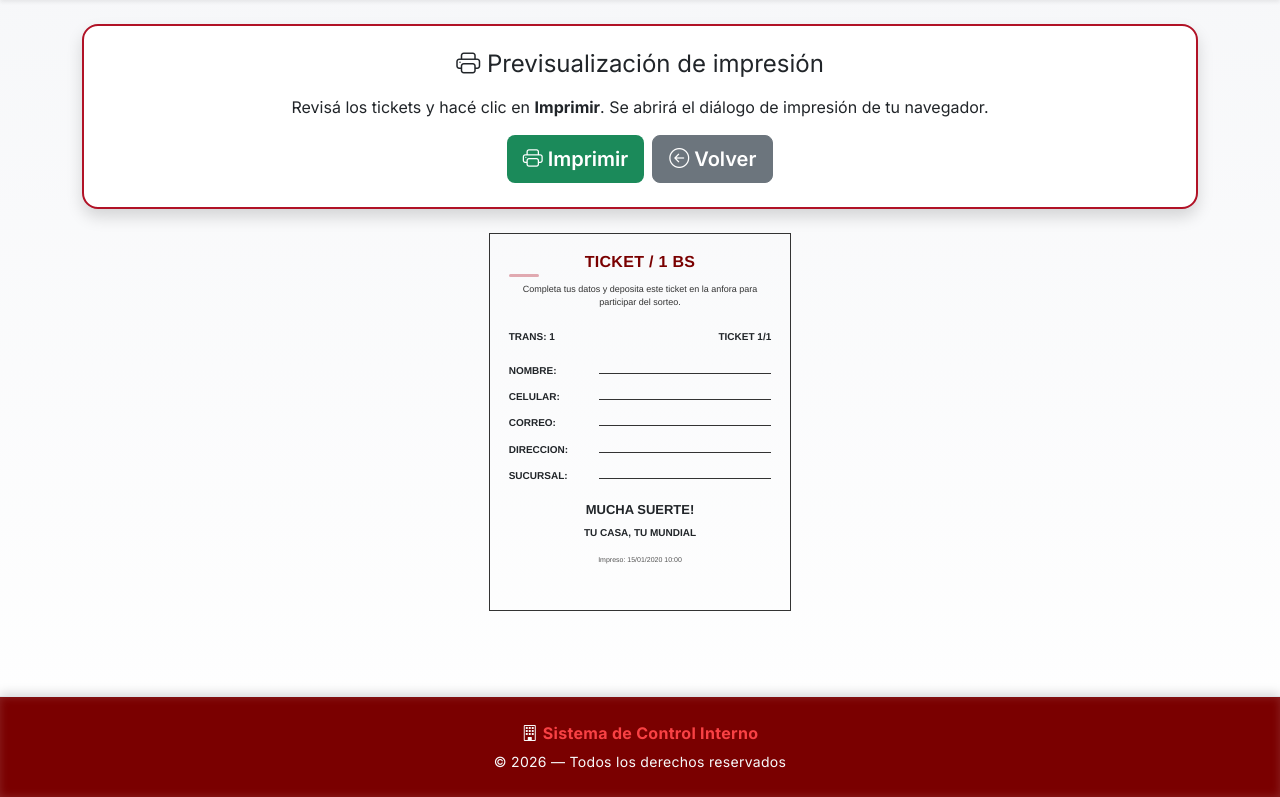
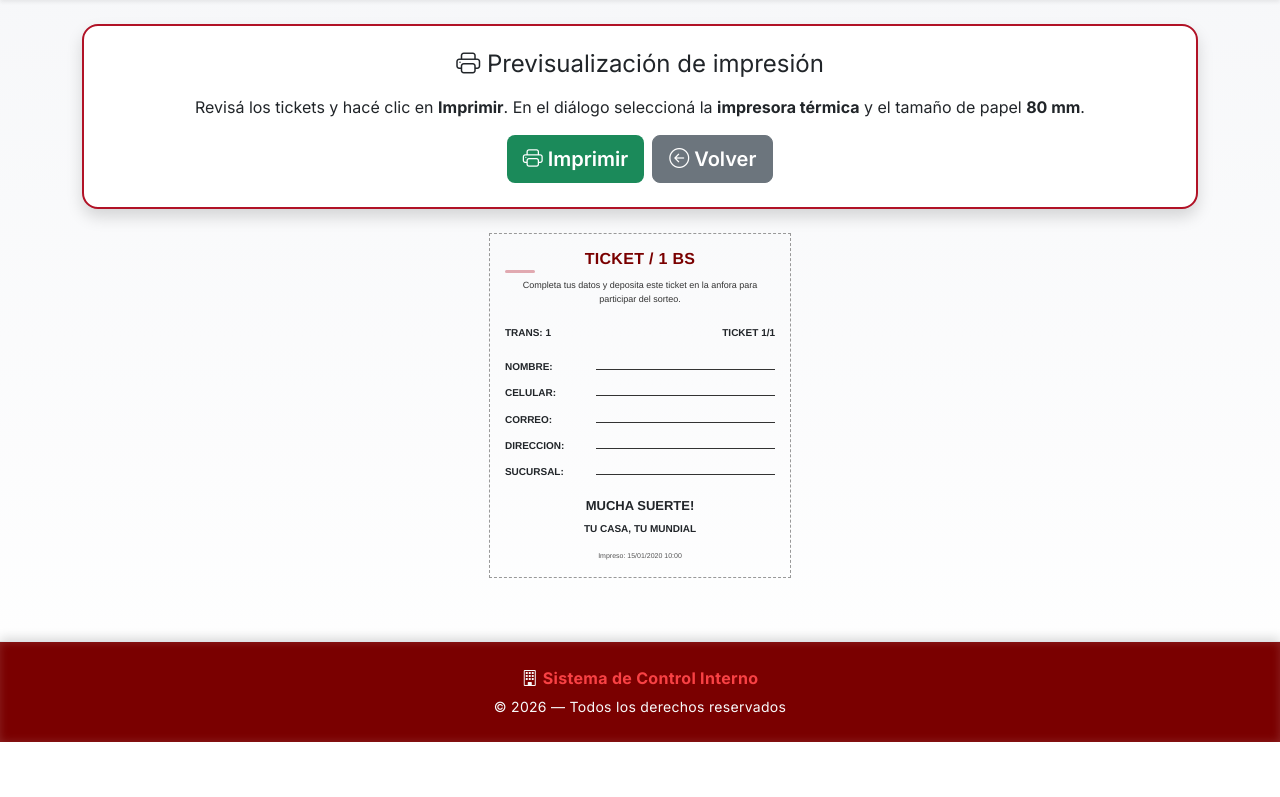
Before and after one commit to josecarlos3390/empleados_abm, a Flask app: page /tickets/previsualizar/1 in a window 1280 px wide. Shown: the part 63-860 px from the top of the page. After the commit the page ends 805 px from the top, so only its background shows below. Run offline with Flask 3, Linux system fonts and the light colour scheme; tables that the repository leaves empty or names only in its code hold one stand-in row (values such as "Sample post"); parts of the project's set-up code (start-up, migrations or seed data) failed here and were passed over.

Commit message:
fix(tickets): mejora impresión continua en impresoras térmicas
- Elimina saltos de página entre tickets en la previsualización.
- Ajusta ancho a 80mm y elimina bordes/márgenes al imprimir.
- Tickets se imprimen seguidos uno después de otro en el rollo.
- Auto-abre el diálogo de impresión al cargar la previsualización.

```diff
--- a/templates/tickets/previsualizar.html
+++ b/templates/tickets/previsualizar.html
@@ -13,10 +13,10 @@
 
 .ticket-preview {
     width: 80mm;
-    min-height: 100mm;
-    border: 1px solid #333;
-    padding: 5mm;
-    margin-bottom: 10mm;
+    min-height: 60mm;
+    border: 1px dashed #999;
+    padding: 4mm;
+    margin-bottom: 4mm;
     box-sizing: border-box;
     page-break-inside: avoid;
     font-family: 'Helvetica', 'Arial', sans-serif;
@@ -94,6 +94,11 @@
 }
 
 @media print {
+    @page {
+        size: 80mm auto;
+        margin: 0;
+    }
+
     /* Ocultar navbar, footer y controles de la página */
     .navbar,
     .main-footer,
@@ -105,7 +110,8 @@
     }
 
     /* Quitar márgenes del contenedor principal */
-    .container {
+    .container,
+    .container-fluid {
         margin: 0 !important;
         padding: 0 !important;
         max-width: 100% !important;
@@ -117,13 +123,24 @@
         background: white;
     }
 
-    .ticket-preview {
+    .tickets-container {
+        max-width: 80mm;
         margin: 0 auto;
-        page-break-after: always;
     }
 
-    .ticket-preview:last-child {
+    .ticket-preview {
+        width: 80mm;
+        min-height: auto;
+        border: none;
+        padding: 3mm 2mm;
+        margin: 0;
+        page-break-inside: avoid;
         page-break-after: auto;
+    }
+
+    /* Línea separadora sutil entre tickets para corte manual */
+    .ticket-preview + .ticket-preview {
+        border-top: 1px dashed #ccc;
     }
 }
 </style>
@@ -139,7 +156,7 @@
                 </div>
             {% endif %}
             <p class="mt-3 mb-0">
-                Revisá los tickets y hacé clic en <strong>Imprimir</strong>. Se abrirá el diálogo de impresión de tu navegador.
+                Revisá los tickets y hacé clic en <strong>Imprimir</strong>. En el diálogo seleccioná la <strong>impresora térmica</strong> y el tamaño de papel <strong>80 mm</strong>.
             </p>
             <div class="mt-3 d-flex justify-content-center gap-2">
                 <button type="button" class="btn btn-success btn-lg" onclick="window.print()">
@@ -192,9 +209,10 @@
 {% block scripts %}
 <script>
 document.addEventListener('DOMContentLoaded', function () {
-    // Auto-abrir el diálogo de impresión al cargar la página (opcional, mejora UX)
-    // Descomentar la siguiente línea si se desea que aparezca automáticamente:
-    // window.print();
+    // Auto-abrir el diálogo de impresión al cargar la página
+    setTimeout(function () {
+        window.print();
+    }, 500);
 });
 </script>
 {% endblock %}
```
